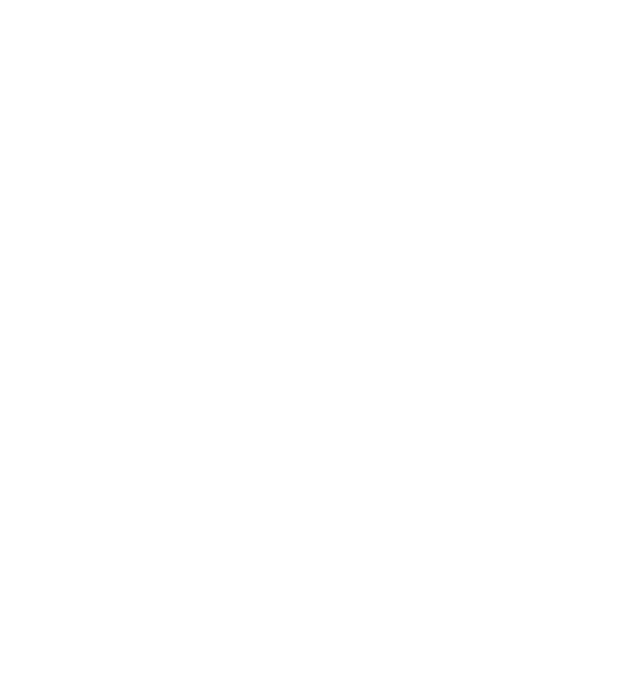
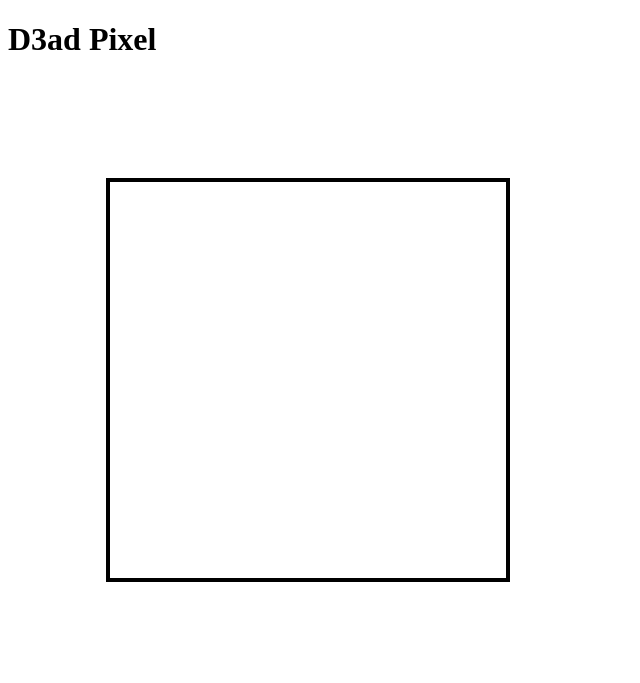
Before and after one commit to VitaFrnkn/Creative-coding, a plain HTML site: page JS-creativeCoding.html in a window 1280 px wide. Shown: the whole page, without its empty margins (0-640 px from the left). Drawn offline with Linux system fonts and the light colour scheme.

Commit message:
experimenting with context library

```diff
--- a/JS-creativeCoding.html
+++ b/JS-creativeCoding.html
@@ -6,9 +6,23 @@
     <title>Document</title>
 </head>
 <body>
+    <h1>D3ad Pixel</h1>
+
     <canvas width="600" height="600"> </canvas>
 </body>
 <script>
+    let canvas = document.querySelector('canvas');
+    let context = canvas.getContext('2d');
+    // Set the fill color for the rectangle
+    context.fillStyle = 'purple';
+
+    // Draw the filled rectangle
+    //context.fillRect(100, 100, 400, 400);
+
+    // If you want a border (stroke) around the rectangle:
+    context.lineWidth = 4;
+    context.strokeStyle = 'black'; // Set border color (black in this case)
+    context.strokeRect(100, 100, 400, 400); // Use strokeRect to outline the rectangle
 
 </script>
 
```
